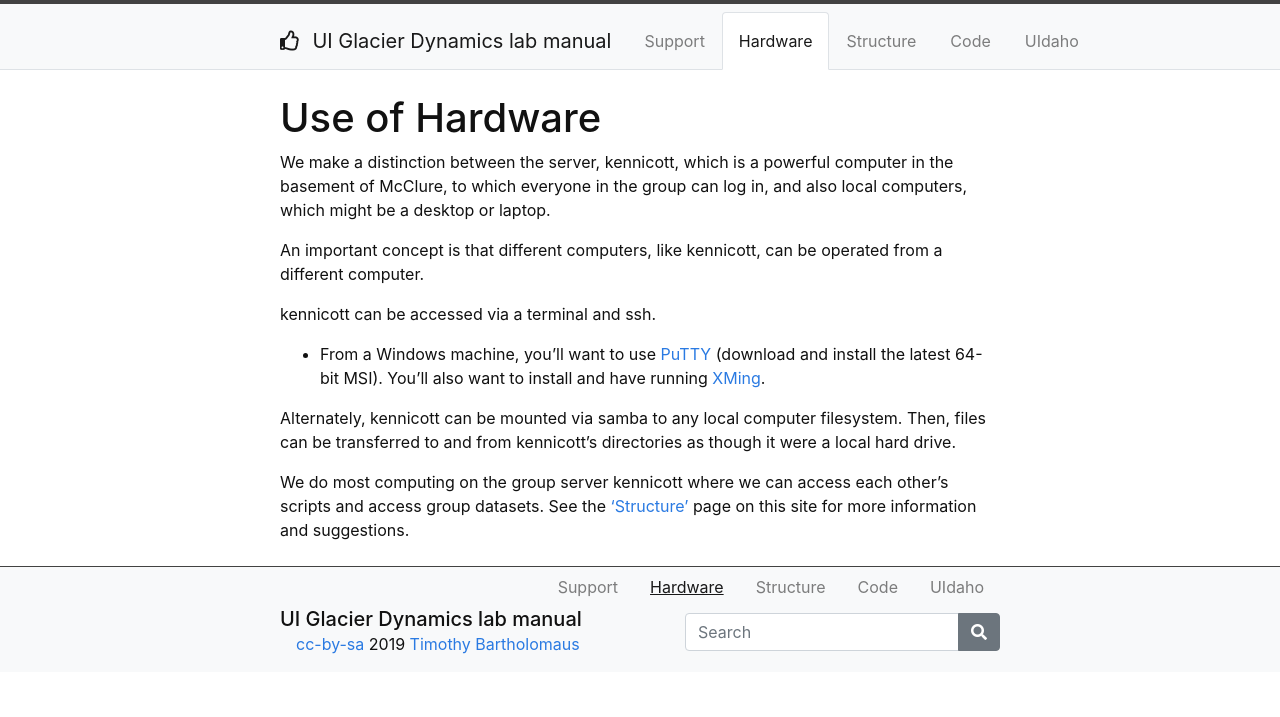
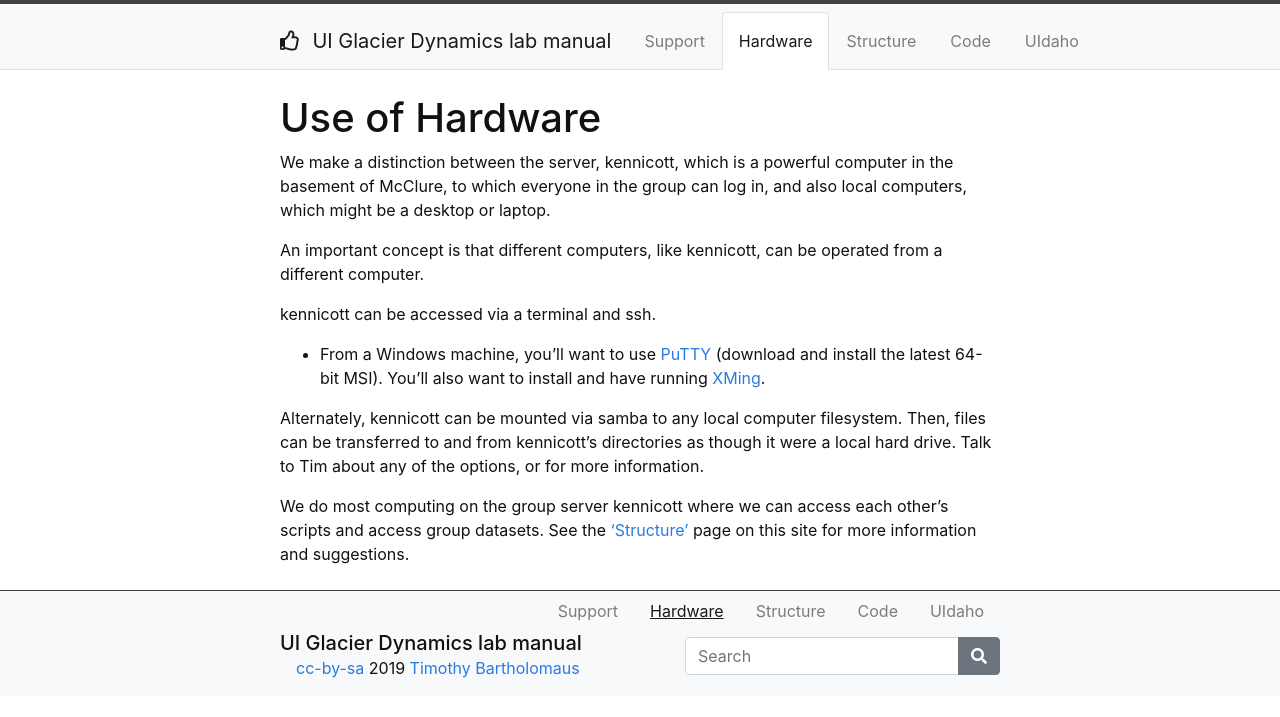
Before and after one commit to yoramterleth/uiglaciology, a Jekyll site: the page built from content/1-hardware.md, in a window 1280 px wide. Shown: the top 717 px of the page. Built offline with Jekyll 4.4.1, drawn with Linux system fonts in a browser that asks for light colours.

Commit message:
Update 1-hardware.md

```diff
--- a/content/1-hardware.md
+++ b/content/1-hardware.md
@@ -11,6 +11,6 @@ An important concept is that different computers, like kennicott, can be operate
 kennicott can be accessed via a terminal and ssh.
 * From a Windows machine, you'll want to use [PuTTY](https://www.chiark.greenend.org.uk/~sgtatham/putty/latest.html) (download and install the latest 64-bit MSI).  You'll also want to install and have running [XMing](https://sourceforge.net/projects/xming/).
 
-Alternately, kennicott can be mounted via samba to any local computer filesystem.  Then, files can be transferred to and from kennicott's directories as though it were a local hard drive.
+Alternately, kennicott can be mounted via samba to any local computer filesystem.  Then, files can be transferred to and from kennicott's directories as though it were a local hard drive. Talk to Tim about any of the options, or for more information.
 
 We do most computing on the group server kennicott where we can access each other's scripts and access group datasets.  See  the ['Structure'](https://tbartholomaus.github.io/uiglaciology/2-structure/) page on this site for more information and suggestions.
```
